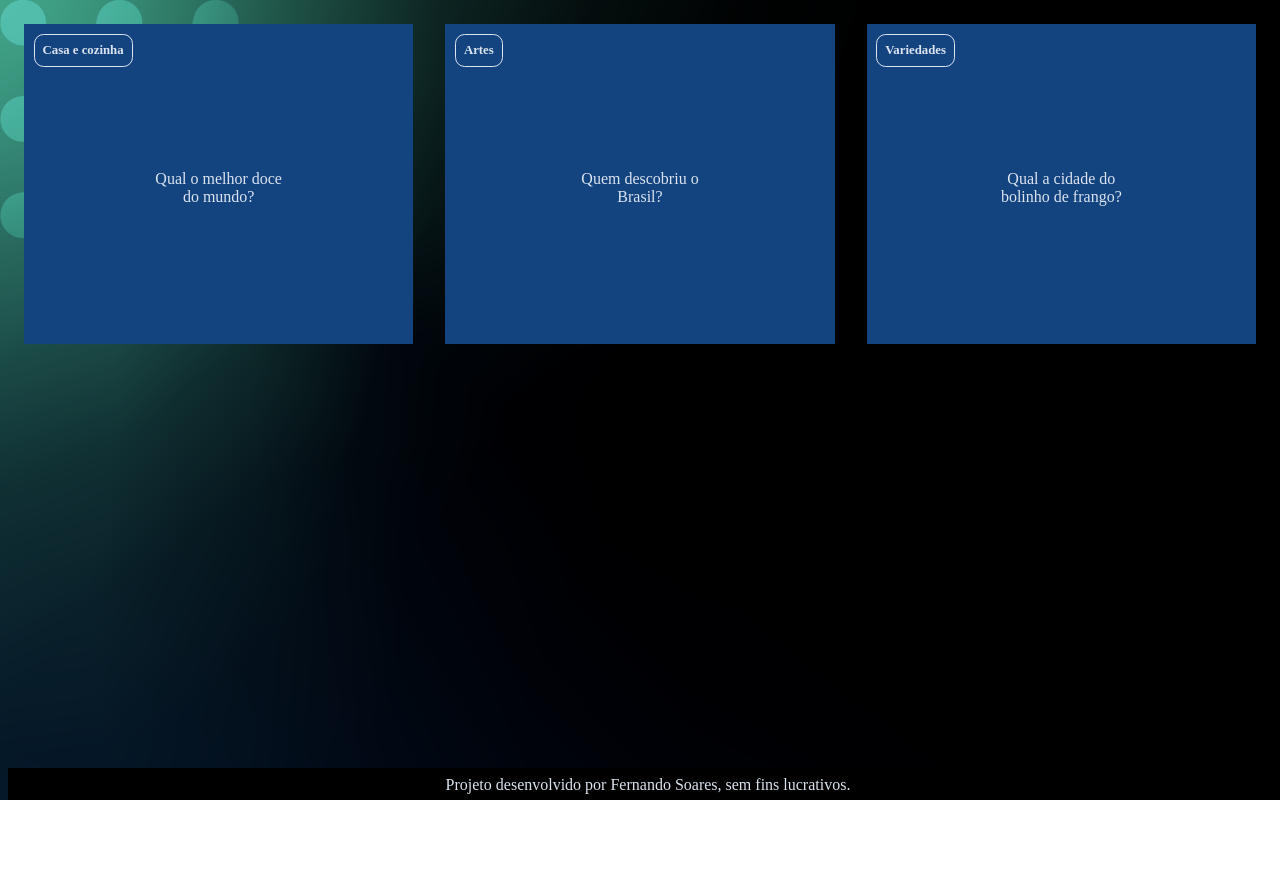
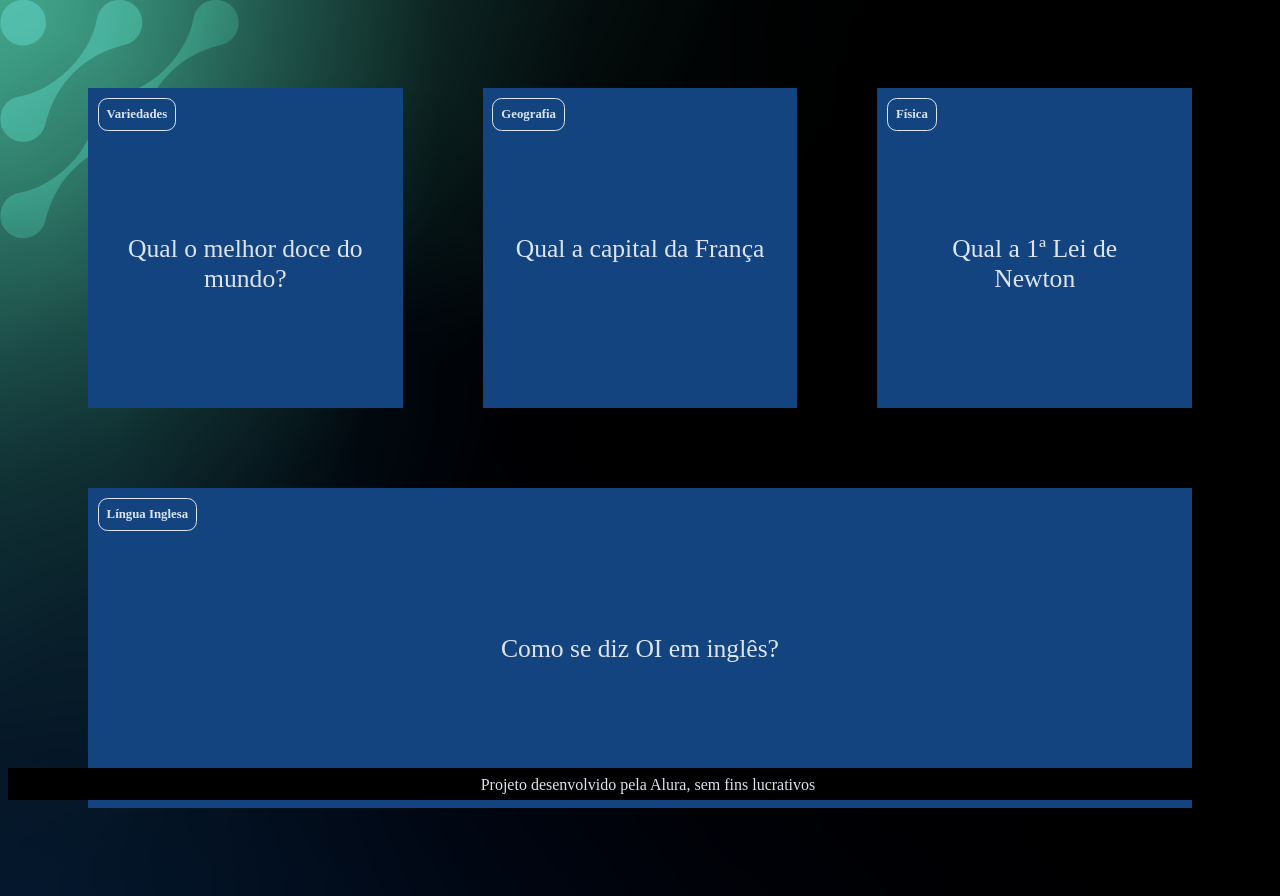
Before and after one commit to thunderfer81/Flashcard, a plain HTML site: page Teste/index.html in a window 1280 px wide. Before the commit the page ends 800 px from the top, so only its background shows below. Drawn offline with Linux system fonts and the light colour scheme.

Commit message:
Add files via upload

```diff
--- /dev/null
+++ b/Teste/app.js
@@ -0,0 +1,25 @@
+function criaCartao(categoria, pergunta, resposta) {
+    let container = document.getElementById('container')
+    let cartao = document.createElement('article')
+    cartao.className = 'cartao'
+
+    cartao.innerHTML = `
+    <div class="cartao__conteudo">
+    <h3>${categoria}</h3>
+    <div class="cartao__conteudo__pergunta">
+        <p>${pergunta}</p>
+    </div>
+    <div class="cartao__conteudo__resposta">
+        <p>${resposta}</p>
+    </div>
+    </div>
+    `
+    let respostaEstaVisivel = false
+    function viraCartao(){
+        respostaEstaVisivel = !respostaEstaVisivel
+        cartao.classList.toggle('active', respostaEstaVisivel)
+    }
+    cartao.addEventListener('click', viraCartao)
+    container.appendChild(cartao)
+
+}
--- a/Teste/assets/style.css
+++ b/Teste/assets/style.css
@@ -11,6 +11,9 @@
 
 #container {
     display: flex;
+    flex-wrap: wrap;
+    padding: 4rem;
+    gap: 3rem;
 }
 
 .cartao {
@@ -46,6 +49,7 @@
     margin-top: 1rem;
     padding: 2rem;
     margin-top: 6rem;
+    font-size: 2vw;
 }
 
 .cartao__conteudo__pergunta p {
@@ -76,7 +80,7 @@
     margin-top: 0.5rem;
 }
 
-.cartao:hover .cartao__conteudo {
+.cartao:active .cartao__conteudo {
     transform: rotateY(180deg);
 }
 
@@ -84,10 +88,29 @@
 .cartao__conteudo__resposta {
     backface-visibility: hidden;
     position: absolute;
-    margin-left:25%;
-    height: 50%;
-    width: 50%;
+    height: 100%;
+    width: 100%;
+    box-sizing: border-box;
 }
 .cartao__conteudo__resposta {
     transform: rotateY(180deg);
+    background-color: rgba(0, 244, 191, 0.2);
+    border: 4px solid var(--card-back-color);
 }
+
+@media (max-width: 560px){
+    body {
+        background: url('img/bg-mobile.webp');
+    }
+    .cartao{
+        flex: 1 0 calc(100% - 1rem)
+    }
+
+    .cartao__conteudo h3 {
+        font-size: 3vw;
+    }
+
+    .cartao__conteudo p {
+        font-size: 3vw;
+    }
+}
--- a/Teste/index.html
+++ b/Teste/index.html
@@ -9,43 +9,23 @@
 <body>
     <main>
         <section id="container">
-            <article class="cartao">
+            <!-- <article class="cartao">
                 <div class="cartao__conteudo">
-                    <h3>Casa e cozinha</h3>
+                    <h3>Programação</h3>
                     <div class="cartao__conteudo__pergunta">
-                        <p>Qual o melhor doce do mundo?</p>
+                        <p>O que é JavaScript?</p>
                     </div>
                     <div class="cartao__conteudo__resposta">
-                        <p>Gibizão</p>
+                        <p>O JavaScript é uma linguagem de programação</p>
                     </div>
                 </div>
-            </article>
-            <article class="cartao">
-                <div class="cartao__conteudo">
-                    <h3>Artes</h3>
-                    <div class="cartao__conteudo__pergunta">
-                        <p>Quem descobriu o Brasil?</p>
-                    </div>
-                    <div class="cartao__conteudo__resposta">
-                    <p>Fernando!!</p>
-                    </div>
-                </div>
-            </article>
-            <article class="cartao">
-                <div class="cartao__conteudo">
-                    <h3>Variedades</h3>
-                    <div class="cartao__conteudo__pergunta">
-                        <p>Qual a cidade do bolinho de frango?</p>
-                    </div>
-                    <div class="cartao__conteudo__resposta">
-                    <p>Itapêhell!!</p>
-                    </div>
-                </div>
-            </article>
+            </article> -->
         </section>
     </main>
     <footer>
-        <p>Projeto desenvolvido por Fernando Soares, sem fins lucrativos.</p>
+        <p>Projeto desenvolvido pela Alura, sem fins lucrativos</p>
     </footer>
+    <script src="app.js"></script>
+    <script src="script.js"></script>
 </body>
 </html>
--- /dev/null
+++ b/Teste/script.js
@@ -0,0 +1,23 @@
+criaCartao(
+    'Variedades',
+    'Qual o melhor doce do mundo?',
+    'Gibizão'
+)
+
+criaCartao(
+    'Geografia',
+    'Qual a capital da França',
+    'A capital da França é Paris'
+)
+
+criaCartao(
+    'Física',
+    'Qual a 1ª Lei de Newton',
+    'Lei da inércia'
+)
+
+criaCartao(
+    'Língua Inglesa',
+    'Como se diz OI em inglês?',
+    'Oi em inglês é HI (RAI)'
+)
```
